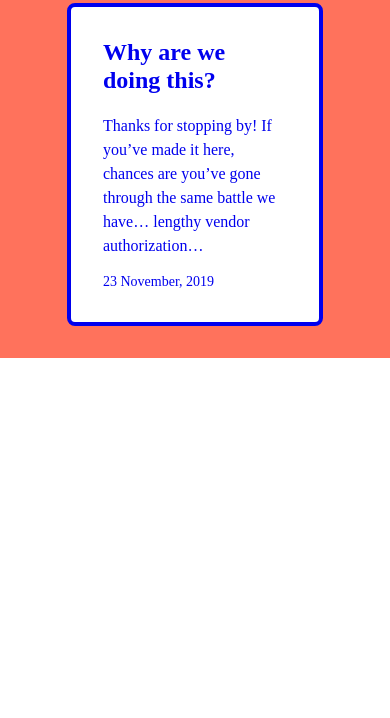
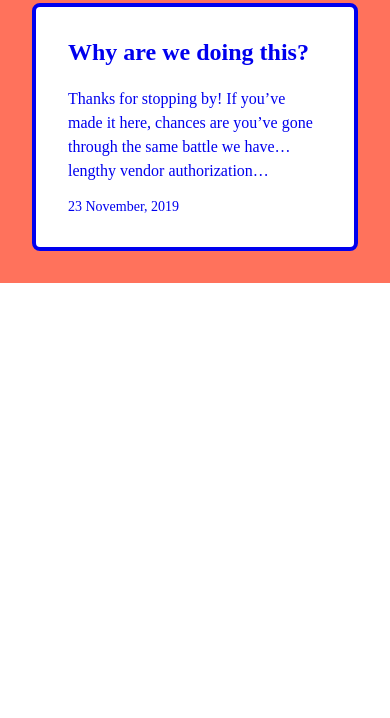
Before and after one commit to vendorsheets/vendorsheets.github.io, a Gatsby site: page /blog in a window 390 px wide. Shown: the part 126-844 px from the top of the page. Built offline with nearby package versions, Linux system fonts and the light colour scheme; Gatsby itself is replaced by a stand-in of ours; a web font is replaced by a local one.

Commit message:
Remove blog list margin for small screens

```diff
--- a/src/pages/blog.js
+++ b/src/pages/blog.js
@@ -16,7 +16,7 @@ const ArticleCard = ({ title, excerpt, author, date }) => (
 
 export default ({ data }) => (
   <Layout backgroundColor="light-red">
-    <div className="mw5 mw7-ns center">
+    <div className="mw7-ns center">
       <div className="f2 lh-title mb3 fw9">Blog</div>
       {
         data.allMarkdownRemark.edges.map(({ node }, index) => (
```
